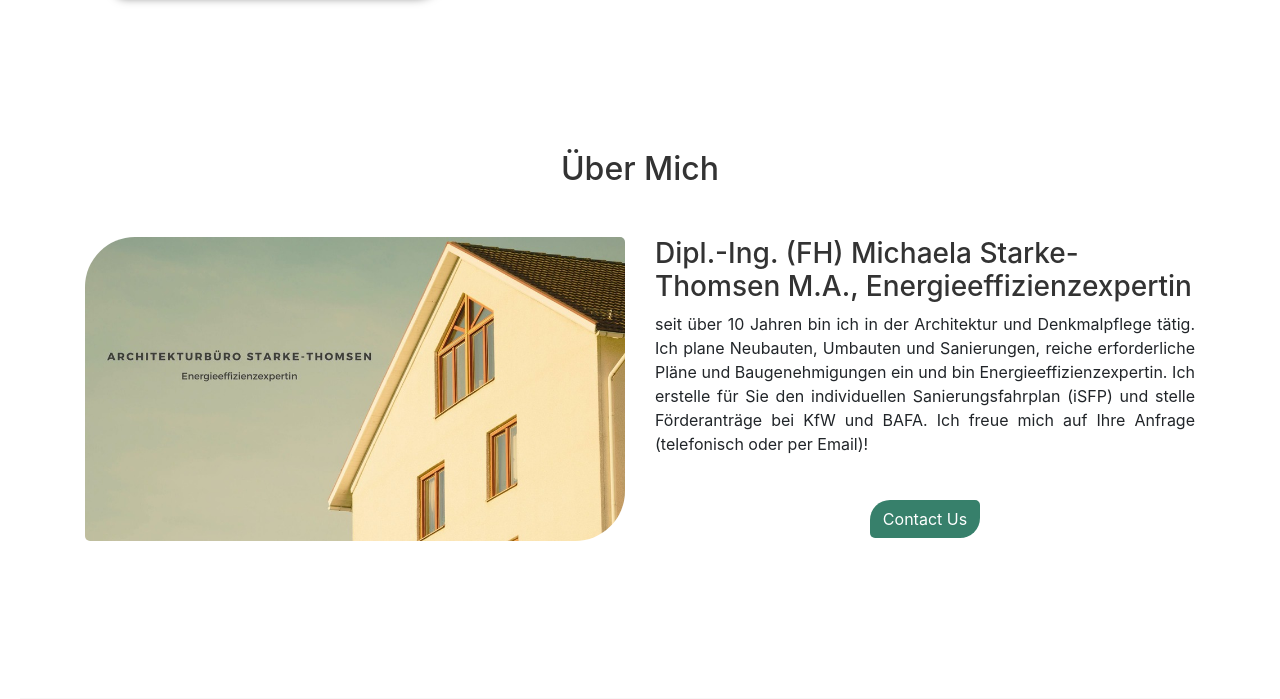
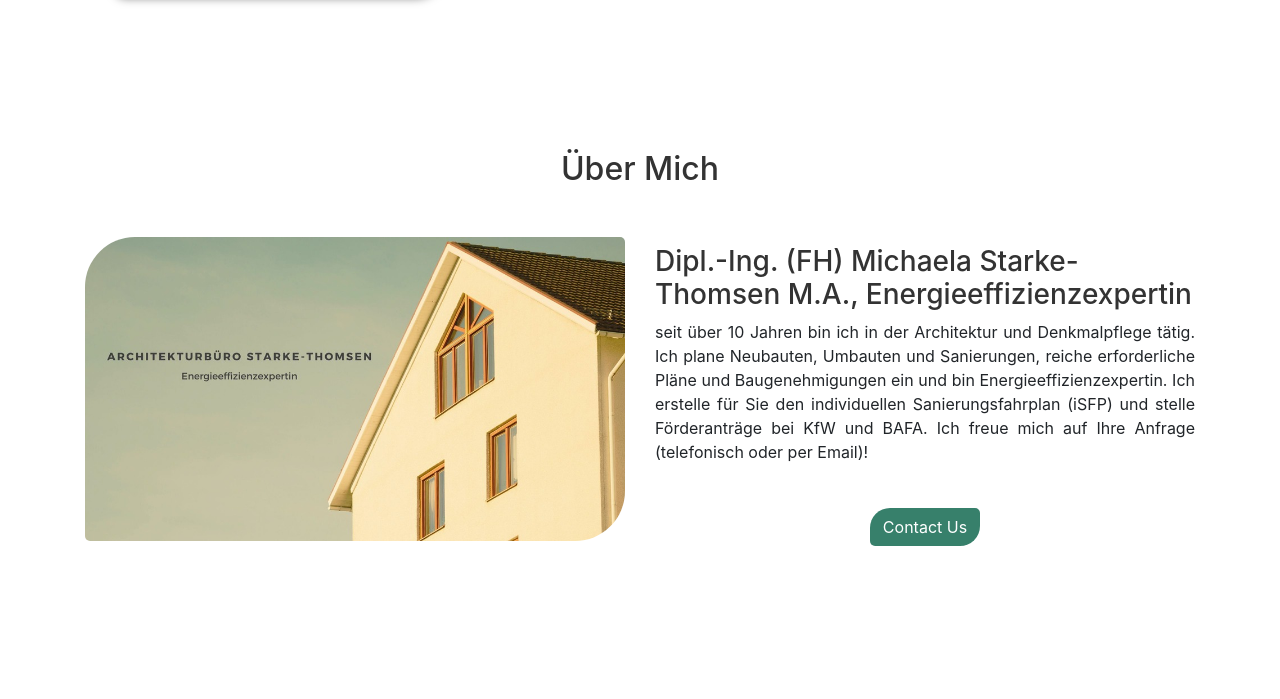
Before and after one commit to DouniaBK/arkitekture-MST, a Django app: page / in a window 1280 px wide. Shown: the part 1052-1751 px from the top of the page. Run offline with Django 5.2, Linux system fonts and the light colour scheme; some libraries are stand-ins or nearby versions.

Commit message:
add: pt to aboutme

```diff
--- a/home/templates/home/home.html
+++ b/home/templates/home/home.html
@@ -94,7 +94,7 @@ Starke-Thomsen{% endblock %} {% block content %}
       />
     </div>
     <div class="col-lg-6">
-      <div class="aboutme">
+      <div class="aboutme pt-2">
         <h3 class="d-flex">
           Dipl.-Ing. (FH) Michaela Starke-Thomsen M.A., Energieeffizienzexpertin
         </h3>
```
